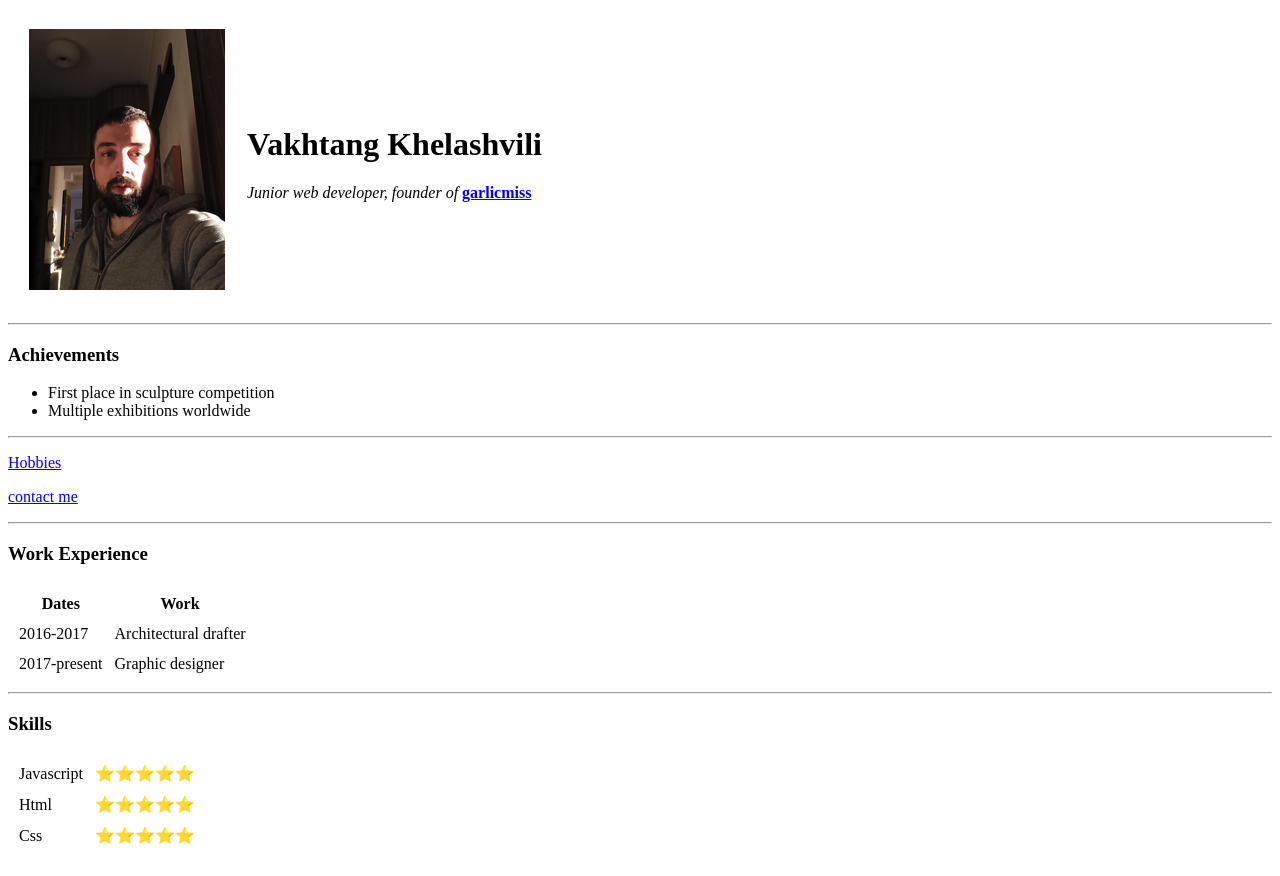
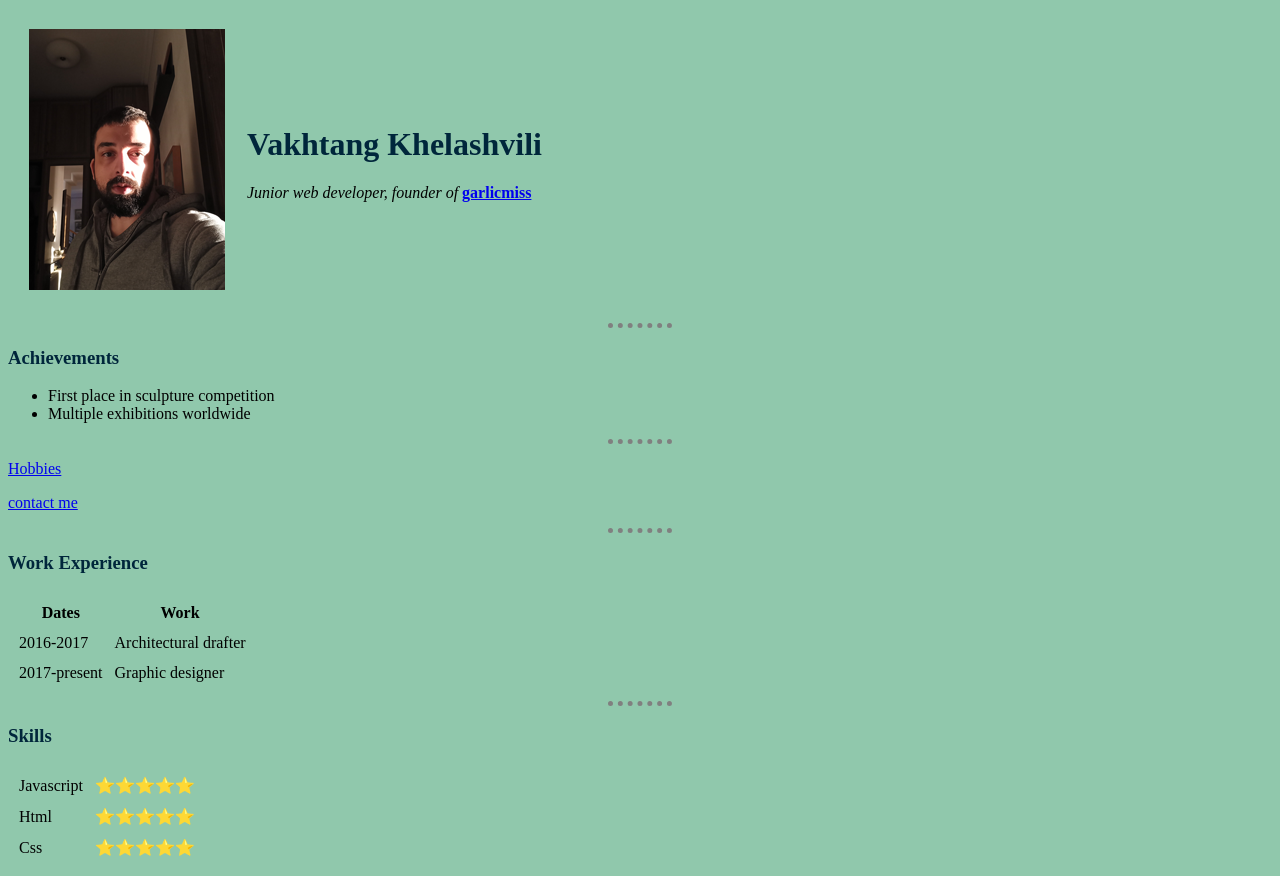
Before and after one commit to FriedSk8r/cv, a plain HTML site: page index.html in a window 1280 px wide. Drawn offline with Linux system fonts and the light colour scheme.

Commit message:
Add files via upload

```diff
--- /dev/null
+++ b/css/styles.css
@@ -0,0 +1,19 @@
+body {
+    background-color: #90C8AC;
+}
+
+hr {
+    border-style: none;
+    border-top-style: dotted;
+    border-color: grey;
+    border-width: 5px;
+    width: 5%
+}
+
+h1 {
+    color: #00263B;
+}
+
+h3 {
+    color: #00263B;
+}
--- a/index.html
+++ b/index.html
@@ -3,6 +3,7 @@
 <head>
     <meta charset="UTF-8">
     <title>Vakho's Personal Site</title>
+  <link rel="stylesheet" href="css/styles.css">
 </head>
 <body>
     <table cellspacing="20">
```
Also changed, not shown: contact-me.html (+1 -0 lines), hobbies.html (+1 -0 lines).
